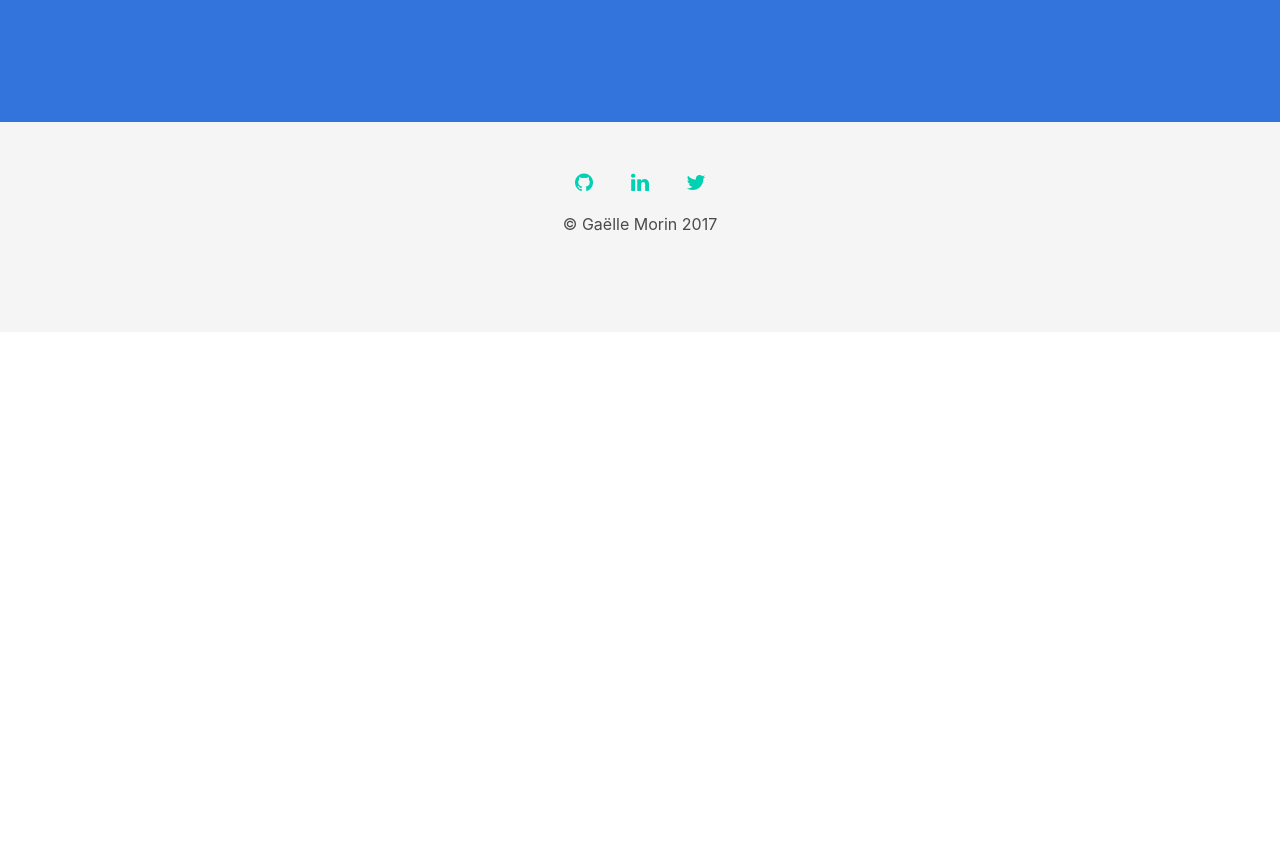
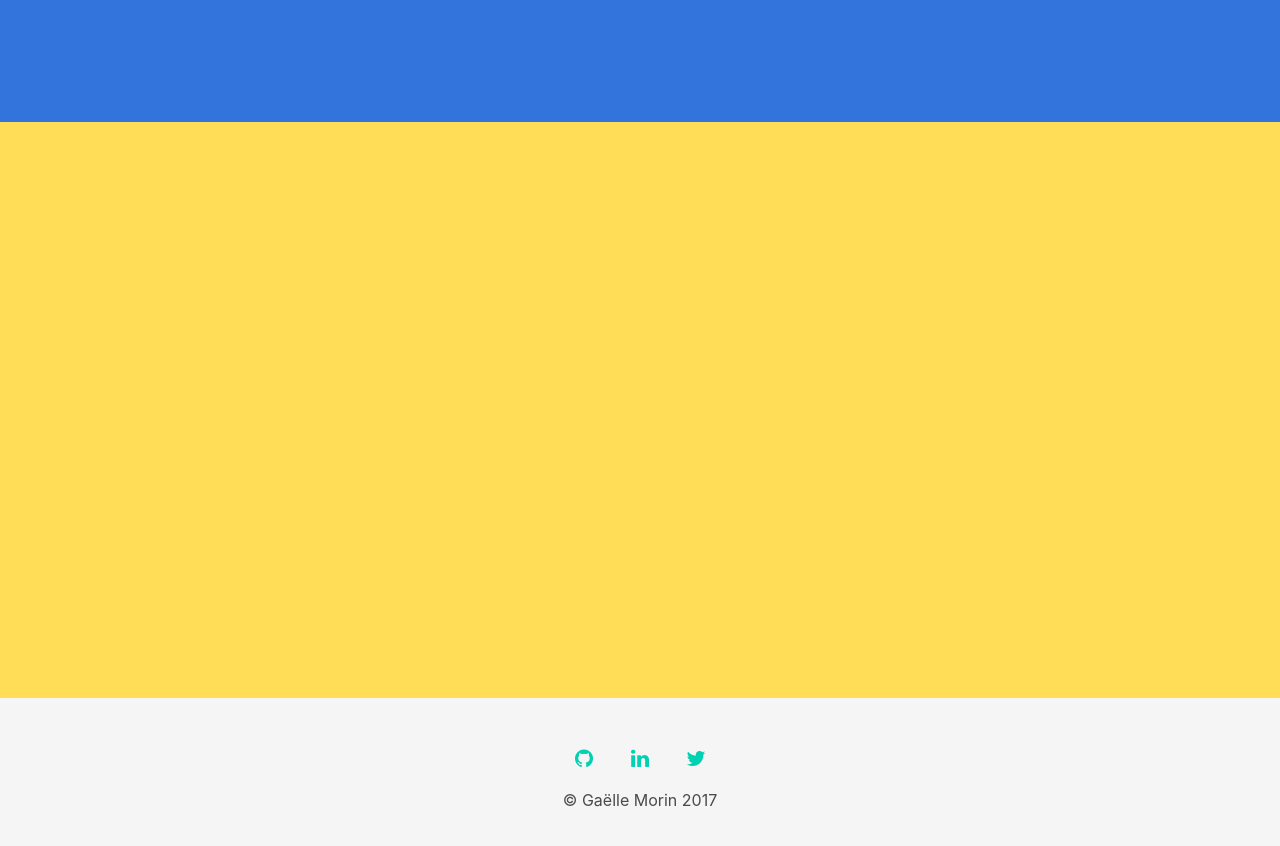
Before and after one commit to gm418/React-cv, a React (Create React App) app: page / in a window 1280 px wide. Shown: the part 1460-2306 px from the top of the page. Before the commit the page ends 1792 px from the top, so only its background shows below. Built offline with nearby package versions, Linux system fonts and the light colour scheme.

Commit message:
experience section created

```diff
--- a/src/App.js
+++ b/src/App.js
@@ -3,6 +3,7 @@ import './App.css';
 import Navbar from './components/Navbar/Navbar';
 import Content from './components/Content/Content';
 import About from './components/About/About';
+import Xp from './components/Xp/Xp';
 import Footer from './components/Footer/Footer';
 
 class App extends Component {
@@ -14,6 +15,7 @@ class App extends Component {
                     <Content />
                 </section>
                 <About />
+                <Xp />
                 <Footer />
             </div>
         );
--- /dev/null
+++ b/src/components/Xp/Xp.js
@@ -0,0 +1,21 @@
+import React, { Component } from 'react';
+
+class Xp extends Component {
+  render() {
+    let salute = 'Lorem Ipsum';
+    let shortResume = 'Lorem ipsum dolor sit amet, consectetur adipiscing elit. Vivamus in commodo purus. Etiam ac consectetur eros. Morbi ac leo non est consequat egestas.';
+    let resume = 'Cras finibus vehicula lacinia. Lorem ipsum dolor sit amet, consectetur adipiscing elit. Nam sit amet elit nec neque luctus lacinia in dapibus urna. Vivamus a mi arcu. Vivamus et sapien orci. Praesent quam quam, placerat quis ante vel, pellentesque bibendum lorem. Ut ex lorem, ultrices vitae felis semper, bibendum malesuada arcu. Cras ut orci id arcu eleifend fermentum. In hac habitasse platea dictumst.';
+
+    return (
+          <section className="hero is-warning is-large">
+            <div className="hero-body">
+              <div className="container">
+
+              </div>
+            </div>
+          </section>
+    );
+  }
+}
+
+export default Xp;
```
